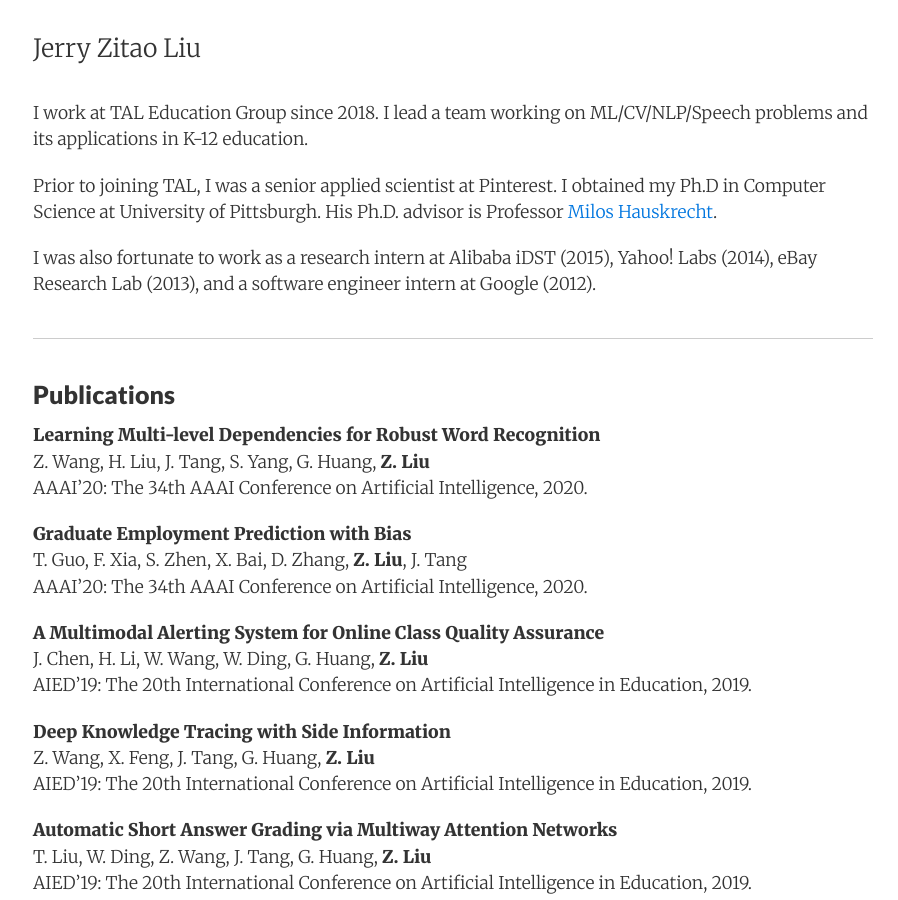
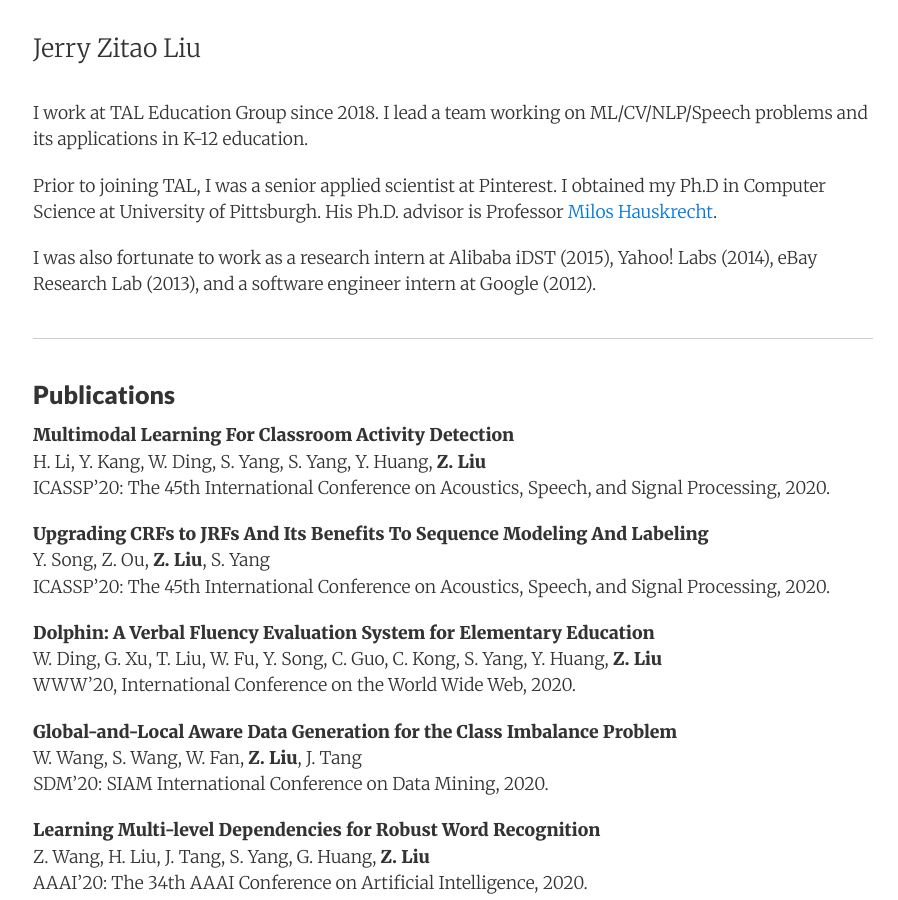
Before and after one commit to zitaoliu/zitaoliu.github.io, a Jekyll site: the page built from index.html, in a window 1280 px wide and 900 px high. Shown: the whole window, without its empty margins (187-1085 px from the left). Built offline with Jekyll 4.4.1, drawn with Linux system fonts in a browser that asks for light colours; nearby versions of some CDN libraries.

Commit message:
add recent papers

```diff
--- a/_includes/index_content.md
+++ b/_includes/index_content.md
@@ -8,6 +8,22 @@
 * * *
 
 ### Publications
+
+**Multimodal Learning For Classroom Activity Detection**
+H. Li, Y. Kang, W. Ding, S. Yang, S. Yang, Y. Huang, **Z. Liu**
+ICASSP'20: The 45th International Conference on Acoustics, Speech, and Signal Processing, 2020.
+
+**Upgrading CRFs to JRFs And Its Benefits To Sequence Modeling And Labeling**
+Y. Song, Z. Ou, **Z. Liu**, S. Yang
+ICASSP'20: The 45th International Conference on Acoustics, Speech, and Signal Processing, 2020.
+
+**Dolphin: A Verbal Fluency Evaluation System for Elementary Education**
+W. Ding, G. Xu, T. Liu, W. Fu, Y. Song, C. Guo, C. Kong, S. Yang, Y. Huang, **Z. Liu**
+WWW'20, International Conference on the World Wide Web, 2020.
+
+**Global-and-Local Aware Data Generation for the Class Imbalance Problem**
+W. Wang, S. Wang, W. Fan, **Z. Liu**, J. Tang
+SDM'20: SIAM International Conference on Data Mining, 2020.
 
 **Learning Multi-level Dependencies for Robust Word Recognition**
 Z. Wang, H. Liu, J. Tang, S. Yang, G. Huang, **Z. Liu**
```
